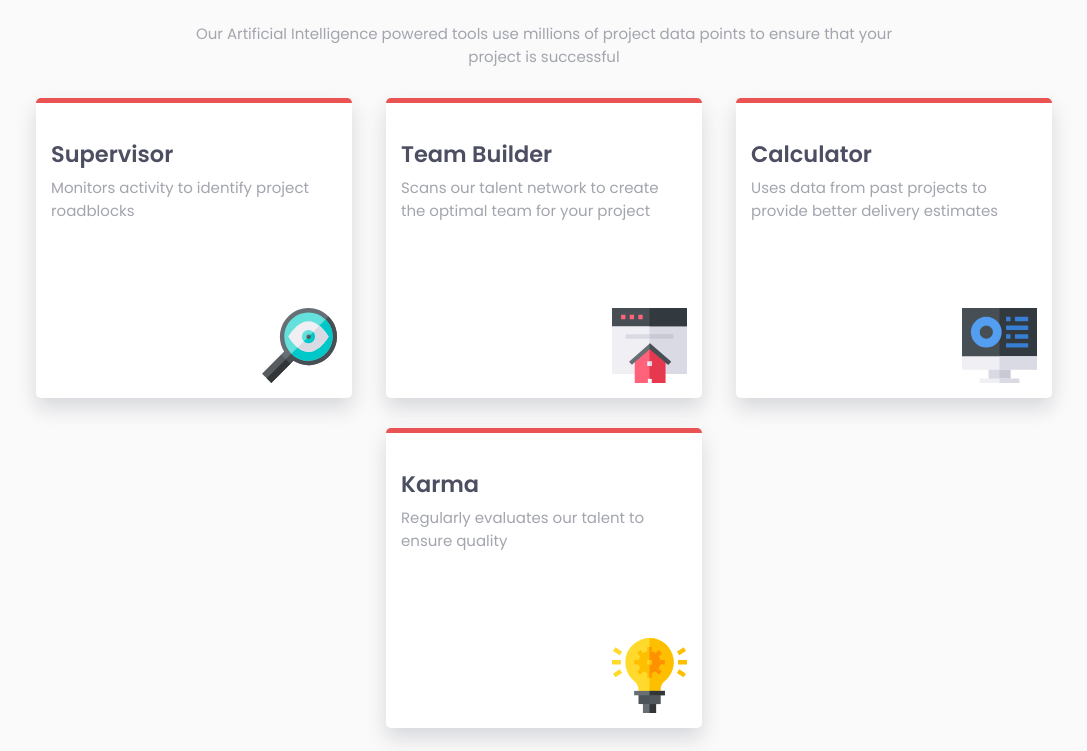
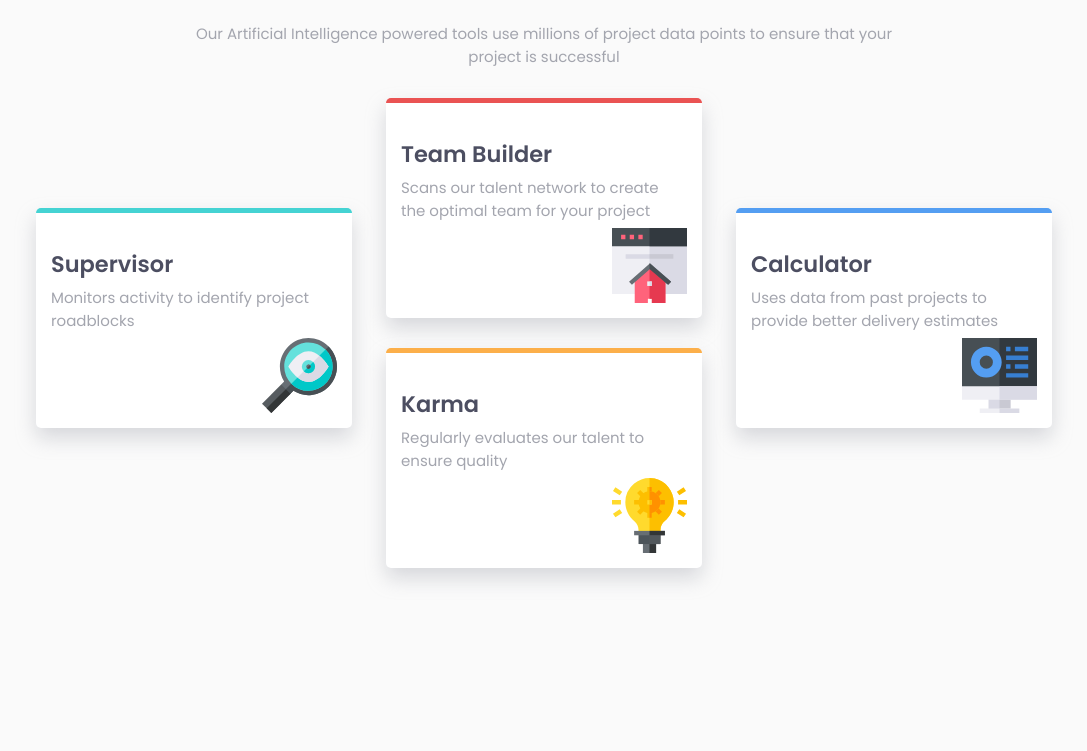
Before and after one commit to Gianpier18/frontendmentor, a plain HTML site: page index.html in a window 1280 px wide. Shown: the part 188-939 px from the top of the page, without its empty margins (96-1183 px from the left). After the commit the page ends 816 px from the top, so only its background shows below. Drawn offline with nearby package versions, Linux system fonts and the light colour scheme; files that its build step writes are made by us from their sources.

Commit message:
Update style.scss

```diff
--- a/style.scss
+++ b/style.scss
@@ -41,7 +41,7 @@ main {
         margin-right: auto;
         color: $GrayishBlue;
     }
-    section {
+    div {
         article:nth-child(1){
             transform: translateY(50%);
             border-top-color: $Cyan;
@@ -64,7 +64,7 @@ main {
     }
     article {
         width: 25%;
-        height: 300px;
+        height: 220px;
         display: inline-block;
         background: white;
         position: relative;
```
